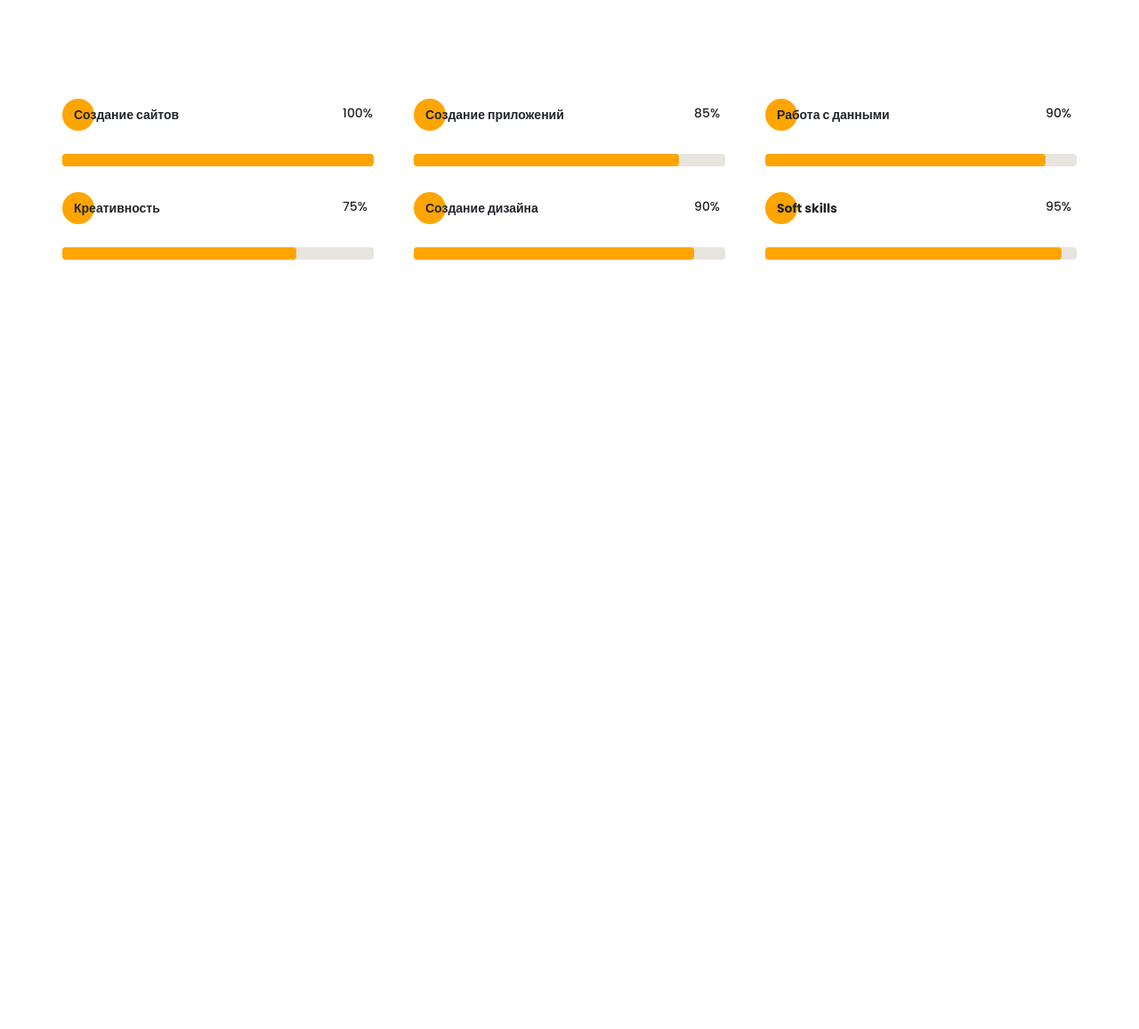
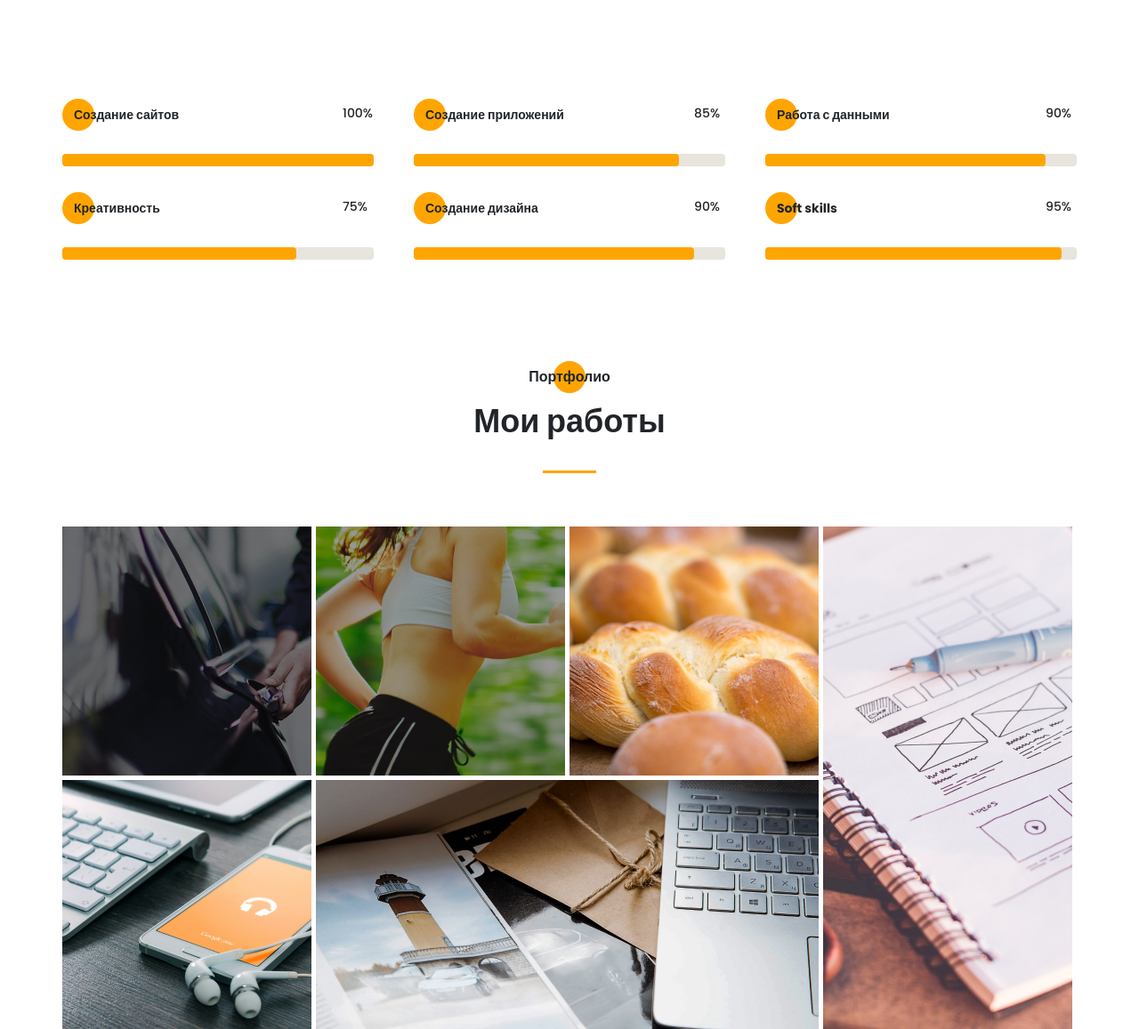
Before and after one commit to PavelShep/Portfolio, a website: page src/index.html in a window 1280 px wide. Shown: the part 3101-4258 px from the top of the page at 89% size. Before the commit the page ends 3393 px from the top, so only its background shows below. Drawn offline with nearby package versions, Linux system fonts and the light colour scheme; files that its build step writes are made by us from their sources; files whose address does not match are found by name.

Commit message:
add section Portfolio

```diff
--- a/src/index.html
+++ b/src/index.html
@@ -193,8 +193,8 @@
 
     <section class="resume">
         <div class="container">
-            <h2 class="title title_fz16 resume__title">Опыт</h2>
-            <div class="title title_fz36 resume__subtitle">Чем я буду полезна</div>
+            <h2 class="title title_fz16 title__section-title">Опыт</h2>
+            <div class="title title_fz36 title__section-subtitle">Чем я буду полезна</div>
             <div class="divider"></div>
 
             <div class="resume__wrapper">
@@ -278,8 +278,8 @@
 
     <section class="skills">
         <div class="container">
-            <h2 class="title title_fz16 skills__title">Навыки</h2>
-            <div class="title title_fz36 skills__subtitle">Что я использую в работе</div>
+            <h2 class="title title_fz16 title__section-title">Навыки</h2>
+            <div class="title title_fz36 title__section-subtitle">Что я использую в работе</div>
             <div class="divider"></div>
 
             <div class="skills__items">
@@ -381,6 +381,35 @@
         </div>
     </section>
 
+    <section class="portfolio">
+        <div class="container">
+            <h2 class="title title_fz16 title__section-title">Портфолио</h2>
+            <div class="title title_fz36 title__section-subtitle">Мои работы</div>
+            <div class="divider"></div>
+
+            <div class="portfolio__wrapper">
+                <a href="#" class="portfolio__item">
+                    <img src="img/works/uber.jpg" alt="uber">
+                </a>
+                <a href="#" class="portfolio__item">
+                    <img src="img/works/pulse.jpg" alt="pulse">
+                </a>
+                <a href="#" class="portfolio__item">
+                    <img src="img/works/bread.jpg" alt="test">
+                </a>
+                <a href="#" class="portfolio__item vertical">
+                    <img src="img/works/plans.jpg" alt="test">
+                </a>
+                <a href="#" class="portfolio__item">
+                    <img src="img/works/ipad.jpg" alt="test">
+                </a>
+                <a href="#" class="portfolio__item horizonal">
+                    <img src="img/works/mac.jpg" alt="test">
+                </a>
+            </div>
+        </div>
+    </section>
+
     <script src="js/script.js"></script>
 </body>
 
--- /dev/null
+++ b/src/sass/blocks/_portfolio.scss
@@ -0,0 +1,27 @@
+.portfolio {
+    padding-top: 120px;
+    &__wrapper {
+        margin-top: 60px;
+        display: grid;
+        grid-template: repeat(2, 280px) / repeat(4, 280px);
+        grid-auto-rows: 280px;
+        gap: 5px;
+        .vertical {
+            grid-row: 1 / 3;
+            grid-column: 4 / 5;
+        }
+        .horizonal {
+            grid-row: 2 / 3;
+            grid-column: 2 / 4;
+        }
+    }
+    &__item {
+        transition: all 0.6s;
+        img {
+            width: 100%;
+        }
+        &:hover {
+            transform: scale(1.05);
+        }
+    }
+}
--- a/src/sass/blocks/_resume.scss
+++ b/src/sass/blocks/_resume.scss
@@ -1,18 +1,5 @@
 .resume {
     padding-top: 120px;
-    &__title {
-        position: relative;
-        text-align: center;
-        @include before_circle;
-        &:before {
-            top: -6px;
-            left: 50%;
-            transform: translateX(-50%);
-        }
-    }
-    &__subtitle {
-        text-align: center;
-    }
     &__wrapper {
         padding: 60px 65px 0 65px;
         display: grid;
--- a/src/sass/blocks/_skills.scss
+++ b/src/sass/blocks/_skills.scss
@@ -1,18 +1,5 @@
 .skills {
     padding-top: 120px;
-    &__title {
-        position: relative;
-        text-align: center;
-        @include before_circle;
-        &:before {
-            top: -6px;
-            left: 50%;
-            transform: translateX(-50%);
-        }
-    }
-    &__subtitle {
-        text-align: center;
-    }
     &__items {
         margin-top: 60px;
         padding: 0 10px;
--- a/src/sass/blocks/_title.scss
+++ b/src/sass/blocks/_title.scss
@@ -20,4 +20,17 @@
     &_fz48 {
         font-size: 48px;
     }
+    &__section-title {
+        position: relative;
+        text-align: center;
+        @include before_circle;
+        &:before {
+            top: -6px;
+            left: 50%;
+            transform: translateX(-50%);
+        }
+    }
+    &__section-subtitle {
+        text-align: center;
+    }
 }
--- a/src/sass/style.scss
+++ b/src/sass/style.scss
@@ -30,3 +30,4 @@
 @import 'blocks/about';
 @import 'blocks/resume';
 @import 'blocks/skills';
+@import 'blocks/portfolio';
```
Also changed, not shown: dist/css/style.min.css, dist/img/works/mac.jpg (added), dist/index.html, src/img/works/mac.jpg (added).
